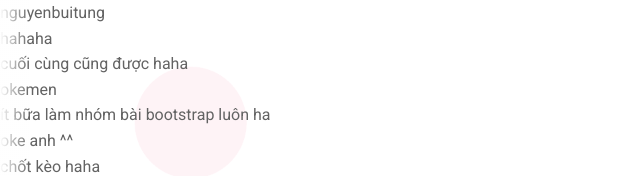
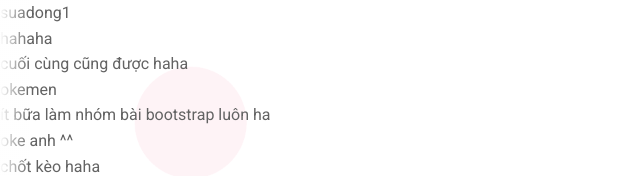
Before and after one commit to NguyenBuiTung/NguyenBuiTung, a plain HTML site: page index.html in a window 1280 px wide. Shown: the top 176 px of the page, 0-640 px from the left. Drawn offline with nearby package versions, Linux system fonts and the light colour scheme; some packages are replaced by stand-ins of ours; a script that the page names is missing.

Commit message:
suadong1

```diff
--- a/index.html
+++ b/index.html
@@ -33,7 +33,7 @@
 <body>
     <!-- header -->
     <header>
-        <p>nguyenbuitung</p>
+        <p>suadong1</p>
         <p>hahaha</p>
         <p>cuối cùng cũng được haha</p>
         <p>okemen</p>
```
